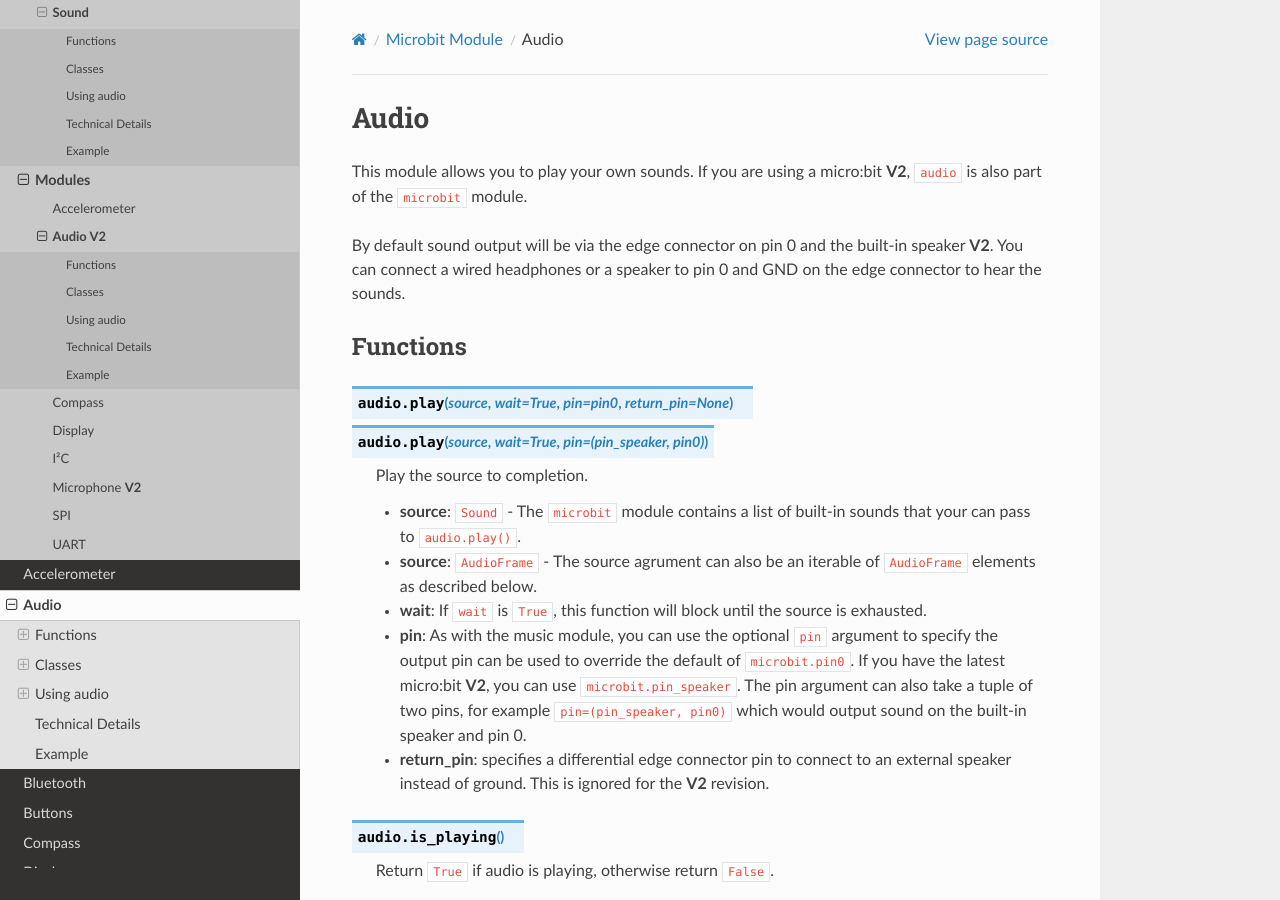
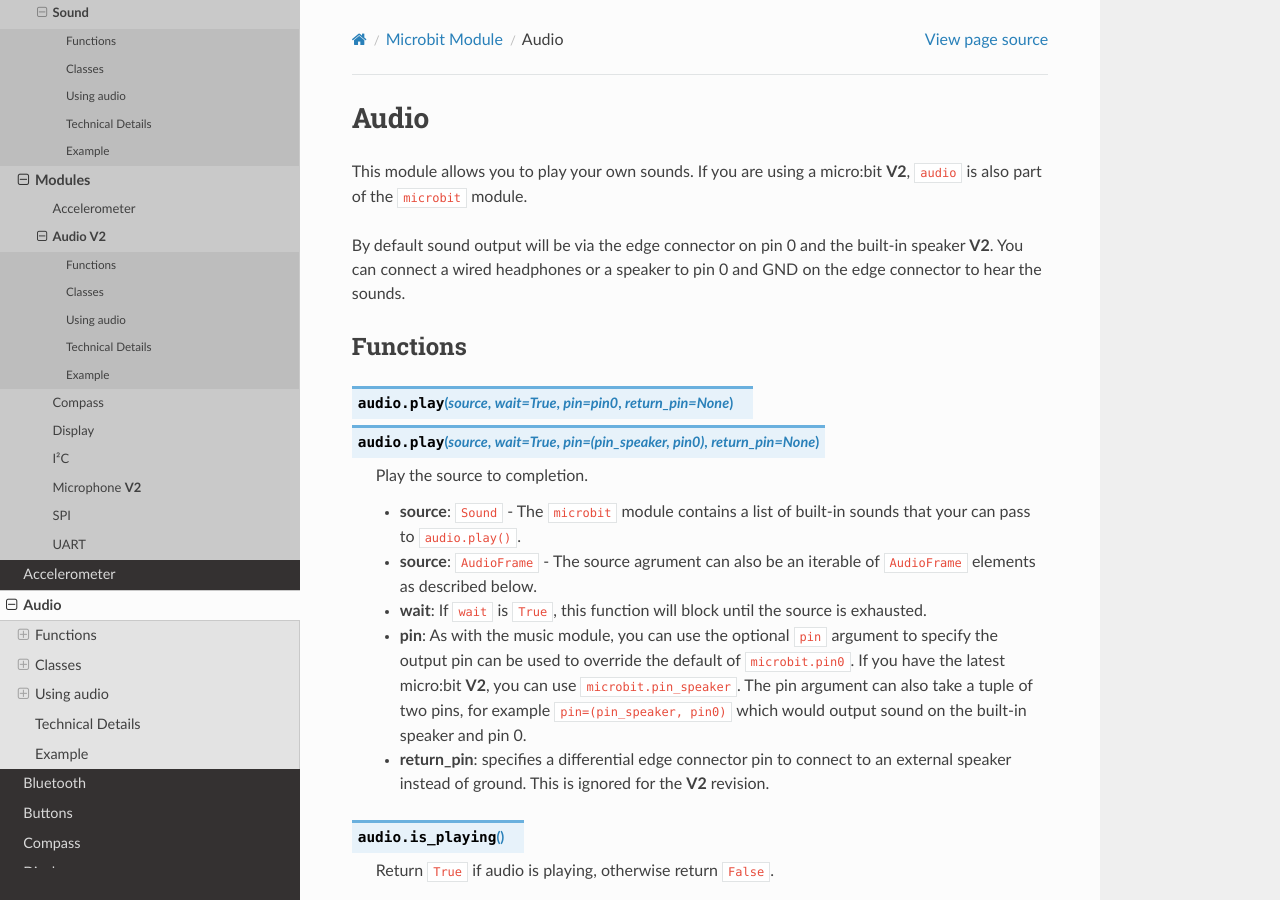
Before and after one commit to bbcmicrobit/micropython, a Sphinx documentation site: the page built from docs/audio.rst, in a window 1280 px wide and 900 px high. Built offline with Sphinx 7.4.7 and the Read the Docs theme 2.0.0, drawn with Linux system fonts in a browser that asks for light colours.

Commit message:
Update docs/audio.rst
Co-authored-by: Carlos Pereira Atencio <carlos@microbit.org>

```diff
--- a/docs/audio.rst
+++ b/docs/audio.rst
@@ -14,7 +14,7 @@
 =========
 
 .. py:function:: play(source, wait=True, pin=pin0, return_pin=None)
-                 play(source, wait=True, pin=(pin_speaker, pin0))
+                 play(source, wait=True, pin=(pin_speaker, pin0), return_pin=None)
 
     Play the source to completion.
 
```
